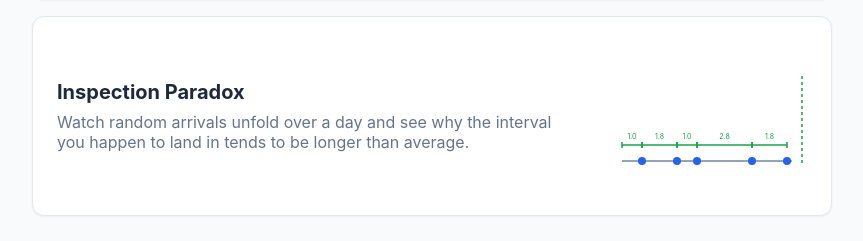
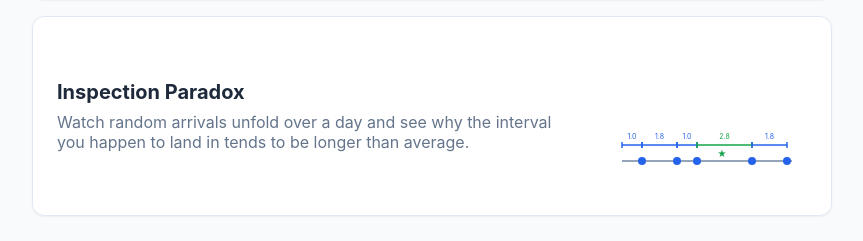
Before and after one commit to blfang/interactivia, a React (Vite) app: page / in a window 1280 px wide. Shown: the part 809-1050 px from the top of the page, without its empty margins (208-1071 px from the left). Built offline with nearby package versions, Linux system fonts and the light colour scheme.

Commit message:
Fix inspection paradox preview image

```diff
--- a/src/lessons/inspection-paradox/components/Preview.tsx
+++ b/src/lessons/inspection-paradox/components/Preview.tsx
@@ -5,6 +5,7 @@ const AXIS_Y = H - PADDING.bottom;
 const BRACKET_Y = AXIS_Y - 16;
 
 const ARRIVAL_TIMES = [20, 55, 75, 130, 165].map((t) => t + PADDING.left);
+const STAR_X = 115;
 
 export default function Preview() {
   let prev = PADDING.left;
@@ -26,12 +27,14 @@ export default function Preview() {
         const prevX = prev;
         const midX = (x + prevX) / 2;
         prev = x;
+        const isGreen = STAR_X > prevX && STAR_X <= x;
+        const color = isGreen ? '#16a34a' : '#2563eb';
         return (
           <g key={i}>
-            <line x1={prevX} y1={BRACKET_Y} x2={x} y2={BRACKET_Y} stroke="#16a34a" strokeWidth="1.5" />
-            <line x1={prevX} y1={BRACKET_Y - 3} x2={prevX} y2={BRACKET_Y + 3} stroke="#16a34a" strokeWidth="1.5" />
-            <line x1={x} y1={BRACKET_Y - 3} x2={x} y2={BRACKET_Y + 3} stroke="#16a34a" strokeWidth="1.5" />
-            <text x={midX} y={BRACKET_Y - 6} fontSize="7" fill="#16a34a" textAnchor="middle">
+            <line x1={prevX} y1={BRACKET_Y} x2={x} y2={BRACKET_Y} stroke={color} strokeWidth="1.5" />
+            <line x1={prevX} y1={BRACKET_Y - 3} x2={prevX} y2={BRACKET_Y + 3} stroke={color} strokeWidth="1.5" />
+            <line x1={x} y1={BRACKET_Y - 3} x2={x} y2={BRACKET_Y + 3} stroke={color} strokeWidth="1.5" />
+            <text x={midX} y={BRACKET_Y - 6} fontSize="7" fill={color} textAnchor="middle">
               {((x - prevX) / 20).toFixed(1)}
             </text>
             <circle cx={x} cy={AXIS_Y} r="4" fill="#2563eb" />
@@ -39,16 +42,17 @@ export default function Preview() {
         );
       })}
 
-      {/* "Now" marker */}
-      <line
-        x1={prev + 15}
-        y1={PADDING.top - 5}
-        x2={prev + 15}
-        y2={AXIS_Y + 4}
-        stroke="#16a34a"
-        strokeDasharray="3,3"
-        strokeWidth="1.5"
-      />
+      {/* 10am star */}
+      <text
+        x={STAR_X}
+        y={(BRACKET_Y + AXIS_Y) / 2}
+        fontSize="9"
+        fill="#16a34a"
+        textAnchor="middle"
+        dominantBaseline="central"
+      >
+        ★
+      </text>
     </svg>
   );
 }
```
